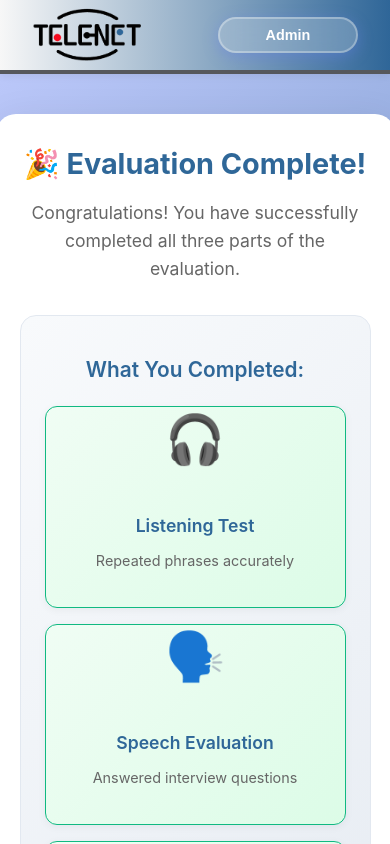
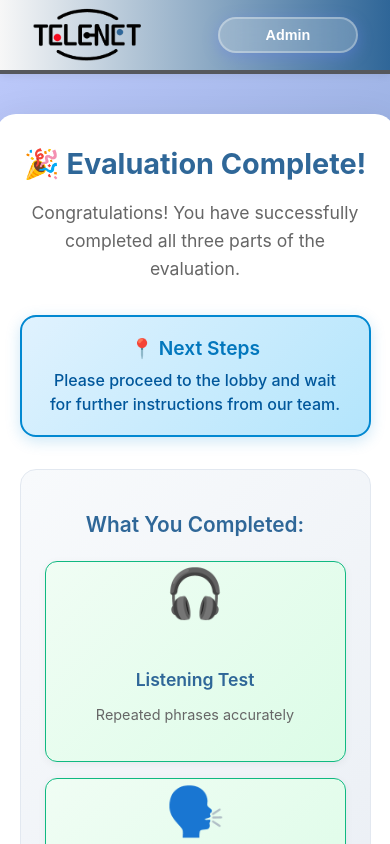
Before and after one commit to lujip/telenet-speech-evaluation-web-app, a React (Vite) app: page /completion in a window 390 px wide. Shown: the top 844 px of the page. Built offline with nearby package versions, Linux system fonts and the light colour scheme; no server answers.

Commit message:
Fixed duplicate questions in listening test

```diff
--- a/src/components/completionpage/CompletionPage.css
+++ b/src/components/completionpage/CompletionPage.css
@@ -33,6 +33,32 @@
   color: #666;
   margin-bottom: 2rem;
   line-height: 1.6;
+}
+
+/* Lobby Instruction */
+.lobby-instruction {
+  background: linear-gradient(135deg, #e0f2fe 0%, #b3e5fc 100%);
+  border: 2px solid #0288d1;
+  border-radius: 16px;
+  padding: 1.5rem 2rem;
+  margin-bottom: 2rem;
+  text-align: center;
+  box-shadow: 0 4px 15px rgba(2, 136, 209, 0.2);
+}
+
+.lobby-instruction-title {
+  font-size: 1.4rem;
+  font-weight: 600;
+  color: #0277bd;
+  margin: 0 0 0.5rem 0;
+}
+
+.lobby-instruction-text {
+  font-size: 1.1rem;
+  color: #01579b;
+  margin: 0;
+  font-weight: 500;
+  line-height: 1.5;
 }
 
 /* Completion Summary */
@@ -176,6 +202,18 @@
     font-size: 1.1rem;
   }
 
+  .lobby-instruction {
+    padding: 1.2rem 1.5rem;
+  }
+
+  .lobby-instruction-title {
+    font-size: 1.2rem;
+  }
+
+  .lobby-instruction-text {
+    font-size: 1rem;
+  }
+
   .completion-summary {
     padding: 1.5rem;
   }
--- a/src/components/completionpage/CompletionPage.jsx
+++ b/src/components/completionpage/CompletionPage.jsx
@@ -20,6 +20,13 @@ const CompletionPage = () => {
       <div className="box-container">
         <h1 className="completion-title">🎉 Evaluation Complete!</h1>
         <p className="completion-subtitle">Congratulations! You have successfully completed all three parts of the evaluation.</p>
+
+        <div className="lobby-instruction">
+          <h2 className="lobby-instruction-title">📍 Next Steps</h2>
+          <p className="lobby-instruction-text">
+            Please proceed to the lobby and wait for further instructions from our team.
+          </p>
+        </div>
 
         <div className="completion-summary">
           <h2>What You Completed:</h2>
@@ -60,7 +67,7 @@ const CompletionPage = () => {
 
         <div className="completion-actions">
           <button onClick={handleStartNew} className="action-button primary">
-            🆕 Start New Application
+            Start New Application
           </button>
         </div>
 
--- a/src/components/listenTest/ListenTest.css
+++ b/src/components/listenTest/ListenTest.css
@@ -141,6 +141,25 @@
   color: #718096;
   cursor: not-allowed;
   box-shadow: 0 2px 8px rgba(160, 174, 192, 0.3);
+  transform: none;
+}
+
+.play-button:disabled:hover {
+  transform: none;
+  box-shadow: 0 2px 8px rgba(160, 174, 192, 0.3);
+}
+
+.play-button.played {
+  background: linear-gradient(135deg, #ef4444 0%, #dc2626 100%);
+  color: white;
+  cursor: not-allowed;
+  box-shadow: 0 2px 8px rgba(239, 68, 68, 0.3);
+  opacity: 0.7;
+}
+
+.play-button.played:hover {
+  transform: none;
+  box-shadow: 0 2px 8px rgba(239, 68, 68, 0.3);
 }
 
 .stop-audio-button {
--- a/src/components/listenTest/ListenTest.jsx
+++ b/src/components/listenTest/ListenTest.jsx
@@ -22,6 +22,7 @@
     const [loading, setLoading] = useState(false);
     const [error, setError] = useState(null);
     const [submissionComplete, setSubmissionComplete] = useState(false);
+    const [hasPlayedAudio, setHasPlayedAudio] = useState(false);
 
     // Session timer state (10 minutes)
     const [sessionTimeLeft, setSessionTimeLeft] = useState(600); // 10 minutes in seconds
@@ -93,6 +94,7 @@
             setCurrentQuestion(questionResponse.data.text);
             setCurrentAudioId(questionResponse.data.audio_id || '');
             setCurrentQuestionIndex(0);
+            setHasPlayedAudio(false); // Reset audio played state for first question
 
             // Start session timer
             setIsSessionStarted(true);
@@ -107,7 +109,7 @@
     };
 
     const playQuestion = async () => {
-      if (!currentAudioId) return;
+      if (!currentAudioId || hasPlayedAudio) return;
 
       try {
         setIsPlaying(true);
@@ -129,6 +131,7 @@
           audio.onended = () => {
             setIsPlaying(false);
             setAudioElement(null);
+            setHasPlayedAudio(true); // Mark audio as played
           };
 
           audio.onerror = () => {
@@ -332,6 +335,7 @@
           setCurrentAudioId(response.data.question.audio_id || '');
           setCurrentQuestionIndex(response.data.currentIndex);
           setHasAnswered(false);
+          setHasPlayedAudio(false); // Reset audio played state for new question
         } else {
           // No more questions, test complete
           handleTestComplete();
@@ -452,6 +456,7 @@
                 <h3>Instructions:</h3>
                 <ul>
                   <li>Click the "Play Audio" button to hear the audio phrase</li>
+                  <li><strong style={{color: '#ef4444'}}>⚠️ Important: You can only play each audio phrase ONCE</strong></li>
                   <li>Listen carefully to the pronunciation and intonation</li>
                   <li>Click "Start Recording" when you're ready to repeat</li>
                   <li>Speak clearly and try to match the audio exactly</li>
@@ -466,16 +471,18 @@
             <div className="audio-controls">
               <button
                 onClick={playQuestion}
-                disabled={isPlaying || !currentAudioId}
-                className="play-button"
+                disabled={isPlaying || !currentAudioId || hasPlayedAudio}
+                className={`play-button ${hasPlayedAudio ? 'played' : ''}`}
               >
-                {isPlaying ? '🔊 Playing...' : '🔊 Play Audio'}
+                {isPlaying ? '🔊 Playing...' : hasPlayedAudio ? '🔊 Audio Played' : '🔊 Play Audio'}
               </button>
             </div>
 
             <p className="audio-note">
               {currentAudioId
-                ? 'Click the button above to hear the audio phrase you need to repeat'
+                ? hasPlayedAudio
+                  ? '⚠️ Audio has been played. You cannot replay it.'
+                  : '🎧 Click the button above to hear the audio phrase you need to repeat (only once!)'
                 : 'Audio not available for this question'
               }
             </p>
```
Also changed, not shown: 2 other files (tests, documents, lock files or other folders).
